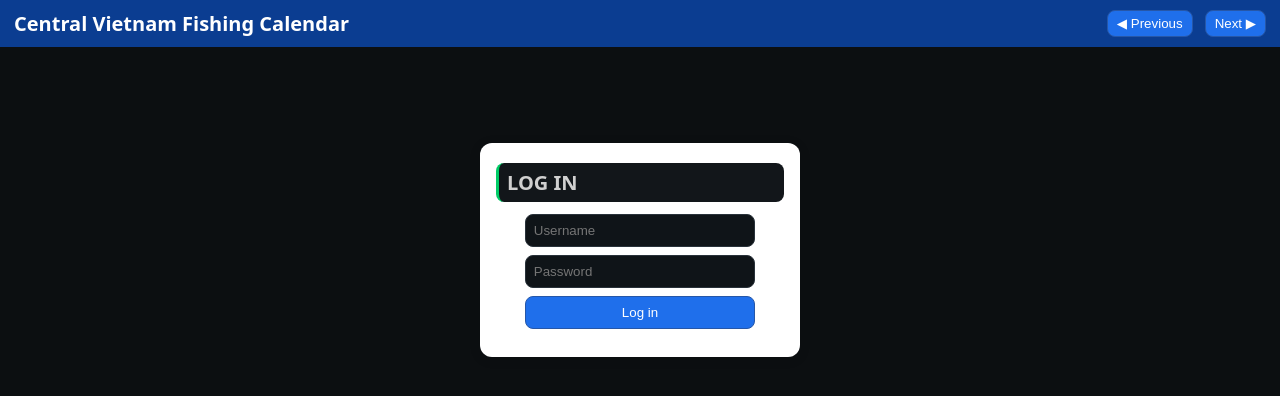
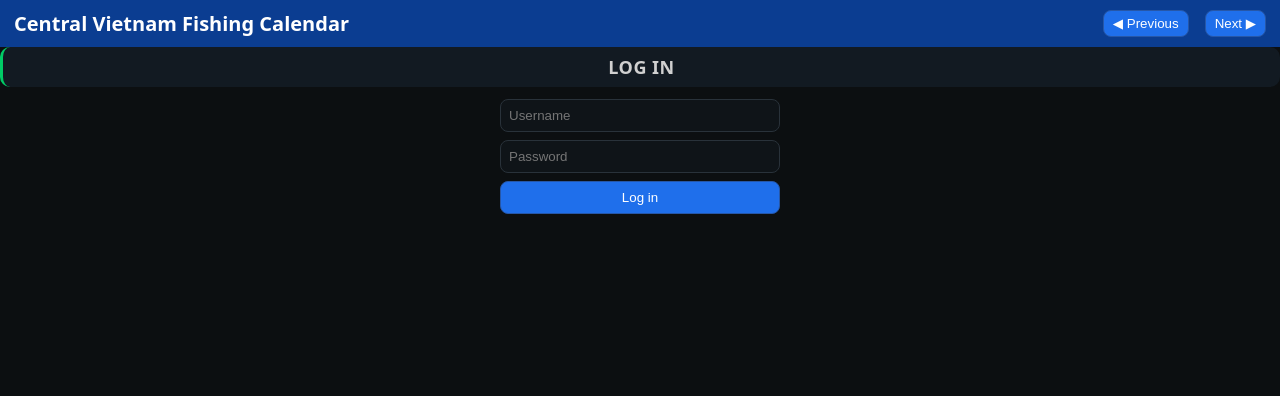
Before and after one commit to mariocaptain/fishingjournal, a plain HTML site: page site/index.html in a window 1280 px wide. Drawn offline with nearby package versions, Linux system fonts and the light colour scheme.

Commit message:
change UX 10

```diff
--- a/site/styles.css
+++ b/site/styles.css
@@ -11,7 +11,7 @@
 *{box-sizing:border-box}
 html,body{height:100%}
 body{margin:0;background:var(--bg);color:var(--text);font-family:ui-sans-serif,system-ui,Segoe UI,Roboto,Helvetica,Arial}
-
+/*
 header {
   display:flex;
   align-items:center;
@@ -19,15 +19,62 @@ header {
   padding: 10px 14px;
   background:#0b3d91;
   color:#fff;
-  width: 100vw;                    /* ✅ trải hết chiều ngang màn hình */
+  width: 100vw;
   box-sizing: border-box;
 }
+*/
 
 header h1{margin:0;font-size:20px;font-weight:600}
-header .tools{display:flex;gap:6px;align-items:center}
+/*header .tools{display:flex;gap:6px;align-items:center}*/
 header button{background:#1f6feb;border:1px solid #2657a8;color:#fff;padding:5px 9px;border-radius:8px;cursor:pointer}
 header button:hover{filter:brightness(1.08)}
 
+/* --- Top header full width and sticky --- */
+header {
+  position: sticky;        /* bám đỉnh màn hình khi cuộn */
+  top: 0;
+  z-index: 100;
+  width: 100%;             /* ✅ dùng 100%, KHÔNG dùng 100vw để tránh tràn/thu ngắn */
+  box-sizing: border-box;
+  display: flex;
+  align-items: center;
+  justify-content: space-between;
+  padding: 10px 14px;
+  background: #0b3d91;
+  color: #fff;
+}
+
+header .tools {
+  display: flex;
+  gap: 8px;
+  flex-wrap: wrap;         /* nếu hẹp, nút sẽ xuống dòng gọn gàng */
+}
+
+html, body {
+  max-width: 100%;
+  overflow-x: hidden;      /* ✅ chặn overflow do nút/khung gây ra */
+}
+
+/* --- Main grid --- */
+#grid {
+  display: grid;
+  grid-template-columns: repeat(2, minmax(0, 1fr)); /* desktop: 2 cột */
+  gap: 16px;
+  padding: 12px;
+  box-sizing: border-box;
+}
+/* --- Responsive breakpoints --- */
+@media (max-width: 900px) {
+  #grid {
+    grid-template-columns: 1fr;    /* ✅ mobile: 1 cột, hết việc “lòi nửa cột” */
+  }
+  header .tools {
+    gap: 6px;
+  }
+}
+
+
+/*
 #login {
   max-width: 320px;
   margin: 12vh auto;
@@ -35,19 +82,40 @@ header button:hover{filter:brightness(1.08)}
   padding: 20px 16px;
   border-radius:12px;
   box-shadow: 0 2px 12px rgba(0,0,0,0.12);
-  text-align: center;               /* ✅ căn giữa toàn khung */
+  text-align: center;
 }
 #login .title {
   margin-top: 0;
   margin-bottom: 12px;
   font-size: 20px;
   font-weight: 600;
-  text-align: center;               /* ✅ căn giữa riêng tiêu đề */
+  text-align: center;
 }
+*/
 
 #login input{display:block;width:80%;max-width:280px;margin:8px auto;padding:8px;background:#0f1418;color:var(--text);border:1px solid #29323a;border-radius:8px}
 #login button{display:block;width:80%;max-width:280px;margin:8px auto;padding:8px;border-radius:8px;background:#1f6feb;border:1px solid #2657a8;color:#fff;cursor:pointer}
 .hidden{display:none}
+
+/* --- Login card title centered --- */
+#login {
+  text-align: center;              /* căn giữa toàn khung (input vẫn OK) */
+}
+
+#login .title {
+  display: flex;                   /* đảm bảo luôn canh giữa theo flex */
+  align-items: center;
+  justify-content: center;         /* ✅ chữ LOG IN vào đúng giữa */
+  margin: 0 0 12px 0;
+  padding: 8px 12px;
+  background: #121a22;             /* giữ style thanh đen hiện tại */
+  border-radius: 10px;
+  font-size: 18px;
+  font-weight: 700;
+  text-transform: uppercase;
+  letter-spacing: .5px;
+}
+
 
 #grid{display:grid;grid-template-columns:repeat(2,minmax(320px,1fr));gap:12px;padding:12px}
 
```
